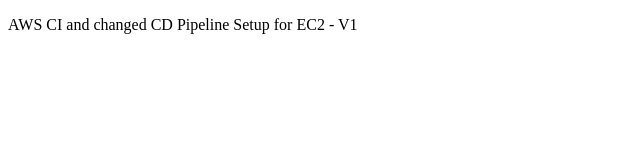
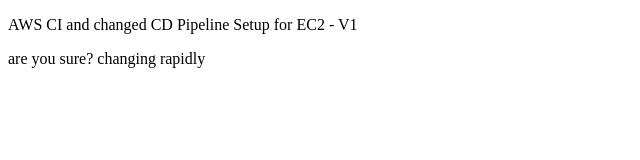
Before and after one commit to PrashantGitt/aws-ec2-cicd, a plain HTML site: page index.html in a window 1280 px wide. Shown: the whole page, without its empty margins (0-640 px from the left). Drawn offline with Linux system fonts and the light colour scheme.

Commit message:
chaing at 11:20

```diff
--- a/index.html
+++ b/index.html
@@ -3,5 +3,6 @@
 <body>
 <p>AWS CI and changed CD Pipeline Setup for EC2 - V1</p>
 <title>changing thingie</title>
+are you sure?  changing rapidly
 </body>
 </html>
```
